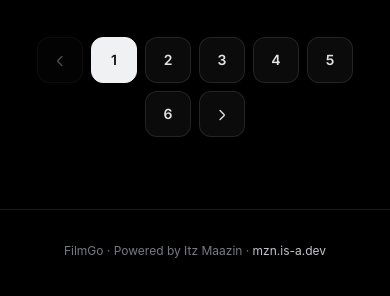
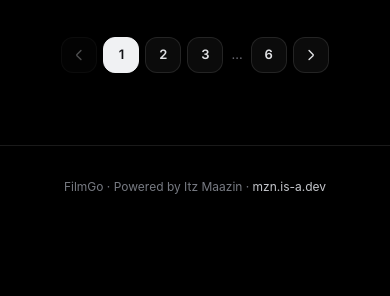
Before and after one commit to MazoPlatforms/autowa, a website: page web/catalog.html in a window 390 px wide. Shown: the part 3882-4178 px from the top of the page. Drawn offline with nearby package versions, Linux system fonts and the light colour scheme; files that its build step writes are made by us from their sources; files whose address does not match are found by name.

Commit message:
fix: keep pagination compact on mobile

```diff
--- a/web/catalog.js
+++ b/web/catalog.js
@@ -263,7 +263,16 @@ function renderPagination(total){
   pagination.append(button);
  };
  add('‹',page-1,page===1);
- for(let n=1;n<=pages;n++)add(String(n),n,false,n===page);
+ const compact=window.matchMedia('(max-width: 640px)').matches;
+ const visible=new Set([1,pages,page]);
+ if(pages<=5){for(let n=1;n<=pages;n++)visible.add(n);}
+ else if(compact){if(page<=3){visible.add(2);visible.add(3);}else if(page>=pages-2){visible.add(pages-1);visible.add(pages-2);}}
+ else {for(let n=Math.max(1,page-1);n<=Math.min(pages,page+1);n++)visible.add(n);}
+ let previous=0;
+ for(const n of [...visible].sort((a,b)=>a-b)){
+  if(previous&&n>previous+1){const gap=el('span','page-ellipsis','…');gap.setAttribute('aria-hidden','true');pagination.append(gap);}
+  add(String(n),n,false,n===page);previous=n;
+ }
  add('›',page+1,page===pages);
 }
 function render(){
--- a/web/home.css
+++ b/web/home.css
@@ -380,6 +380,9 @@ body.fg-home .fg-filter-reset[hidden]{display:none!important}
 body.fg-home .tv-main .page-button{min-width:46px;height:46px;border:1px solid var(--fg-line);border-radius:999px;background:var(--fg-surface);font-size:14px;font-weight:600;color:var(--fg-text)}
 body.fg-home .tv-main .page-button:hover:not(:disabled){background:var(--fg-surface-2)}
 body.fg-home .tv-main .page-button.active{background:var(--fg-text);color:#000;border-color:var(--fg-text)}
+body.fg-home .catalog-pagination{flex-wrap:nowrap;gap:8px}
+body.fg-home .catalog-pagination .page-button{flex:none}
+@media(max-width:640px){body.fg-home .catalog-pagination{gap:6px}body.fg-home .tv-main .page-button{min-width:36px;height:36px;padding:0 8px;font-size:13px}body.fg-home .page-ellipsis{padding:0 2px;font-size:13px}}
 @media(max-width:640px){
   body.fg-home .catalog-filters{
     overflow:visible;
```
Also changed, not shown: web/anime.js (+12 -1 lines).
